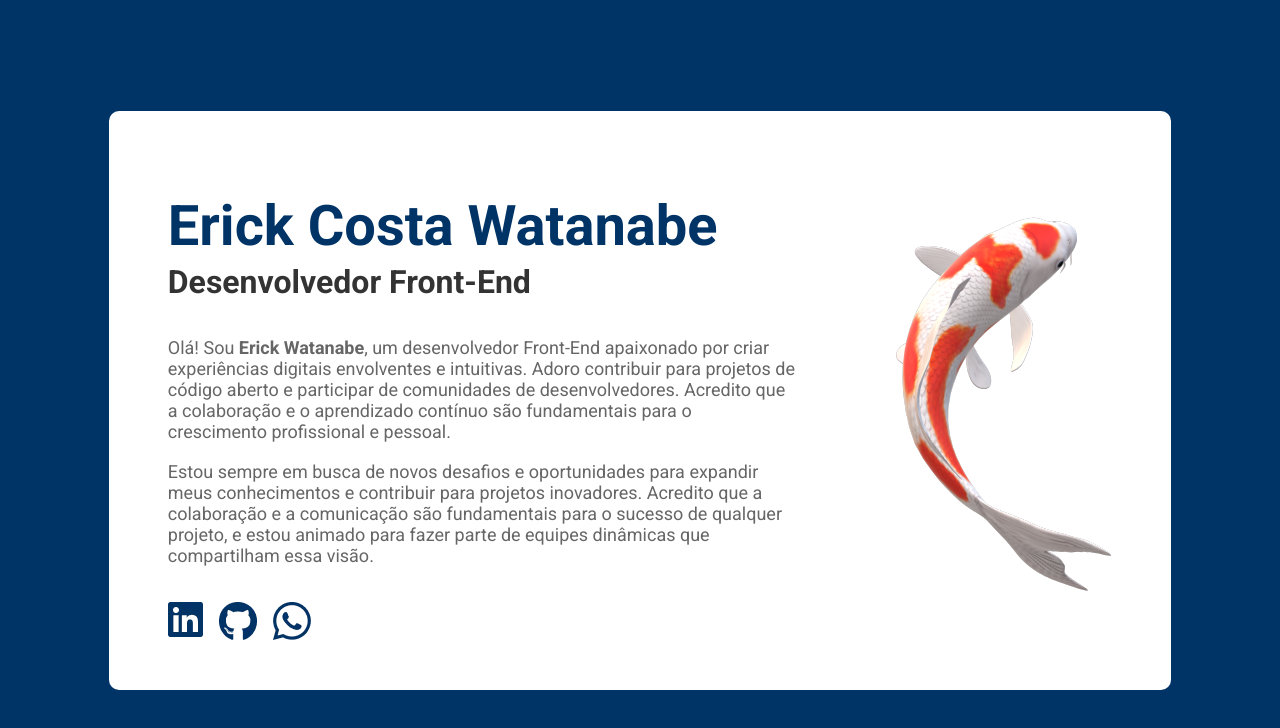
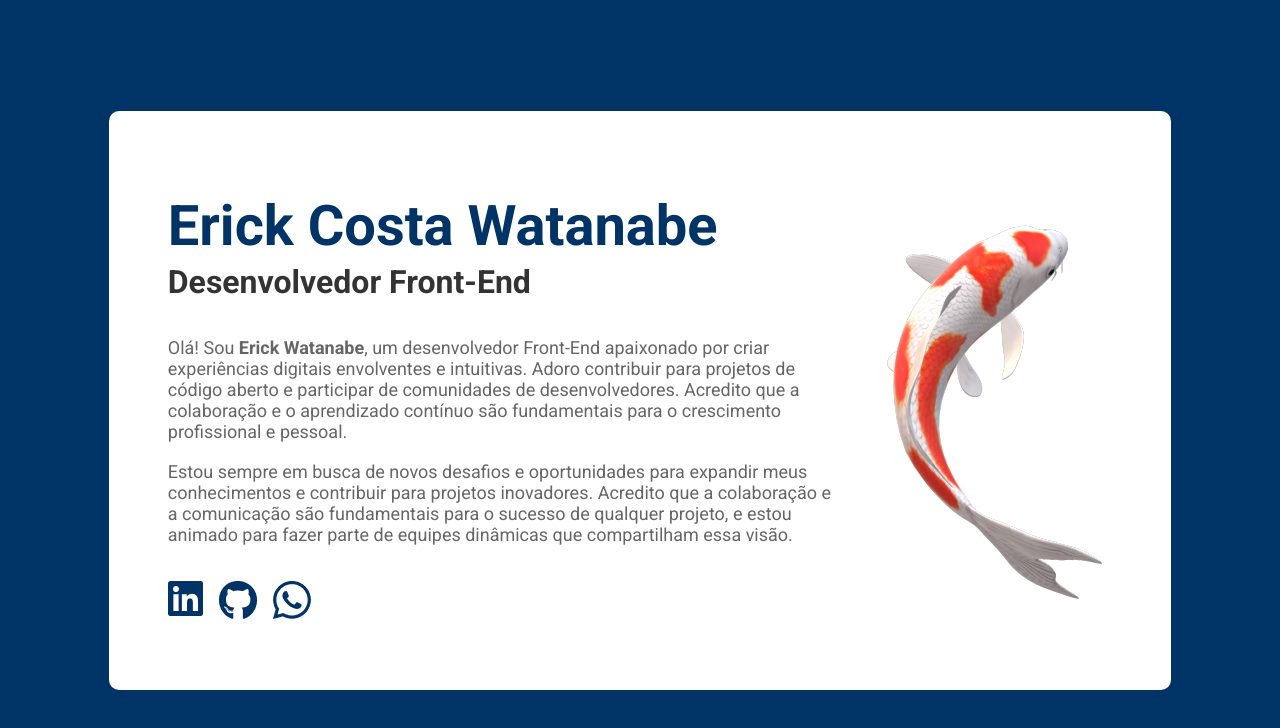
Before and after one commit to ErickCWatanabe/sobreMim, a plain HTML site: page index.html in a window 1280 px wide. Drawn offline with Linux system fonts and the light colour scheme.

Commit message:
update css

```diff
--- a/index.html
+++ b/index.html
@@ -16,9 +16,11 @@
     <div class="background">
         <div class="boxExterna">
             <div class="boxInterna">
+                <div class="texto">
                     <h1>Erick Costa Watanabe</h1>
                     <h2>Desenvolvedor Front-End</h2>
-                <p>Olá! Sou <span>Erick Watanabe</span>, um desenvolvedor Front-End apaixonado por criar experiências digitais
+                    <p>Olá! Sou <span>Erick Watanabe</span>, um desenvolvedor Front-End apaixonado por criar
+                        experiências digitais
                         envolventes e
                         intuitivas. Adoro contribuir para projetos de código aberto e participar de comunidades de
                         desenvolvedores. Acredito que a colaboração e o aprendizado contínuo são fundamentais para o
@@ -29,9 +31,11 @@
                     <p class="p2">
                         Estou sempre em busca de novos desafios e oportunidades para expandir meus conhecimentos e
                         contribuir
-                    para projetos inovadores. Acredito que a colaboração e a comunicação são fundamentais para o sucesso
+                        para projetos inovadores. Acredito que a colaboração e a comunicação são fundamentais para o
+                        sucesso
                         de
-                    qualquer projeto, e estou animado para fazer parte de equipes dinâmicas que compartilham essa visão.
+                        qualquer projeto, e estou animado para fazer parte de equipes dinâmicas que compartilham essa
+                        visão.
                     </p>
                     <div class="links">
                         <a href="http://www.linkedin.com/in/erick-costa-watanabe-3b0688339" target="_blank">
@@ -50,6 +54,7 @@
                 </div>
             </div>
         </div>
+    </div>
 
 </body>
 
--- a/style.css
+++ b/style.css
@@ -19,17 +19,15 @@
     max-height: 579px;
     background-color: #FFFFFF;
     border-radius: 10px;
-    display: flex;
-    column-gap: 41px;
 }
 
 .boxInterna {
-    margin: 82px 0px 81px 59px;
+     display: flex;
+    column-gap: 41px;
+    margin: 82px 59px 81px 59px;
 }
-
-.imagem {
-    margin: 94px 50px 92px;
-}
+.imagem{
+    margin-top: 20px;}
 
 h1 {
     font-weight: 700;
@@ -85,7 +83,5 @@ span{
 }
 @media(max-height:700px){
     .boxInterna{
-        margin:20px 0px 20px 59px;}
-    .imagem{
-        margin:20px 50px 20px;}
-}
+        margin:20px 59px 20px 59px;}
+   }
```
Lines whose indentation alone changed are shown as unchanged.
